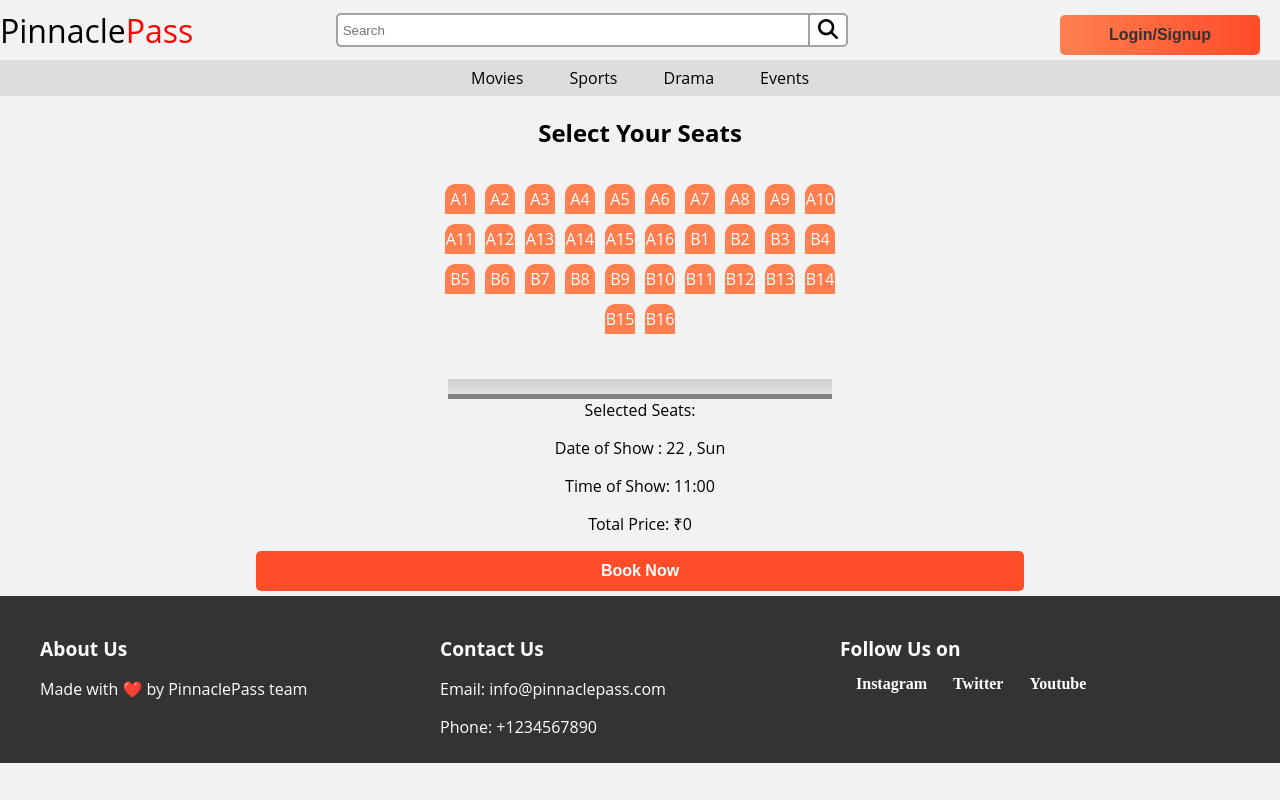
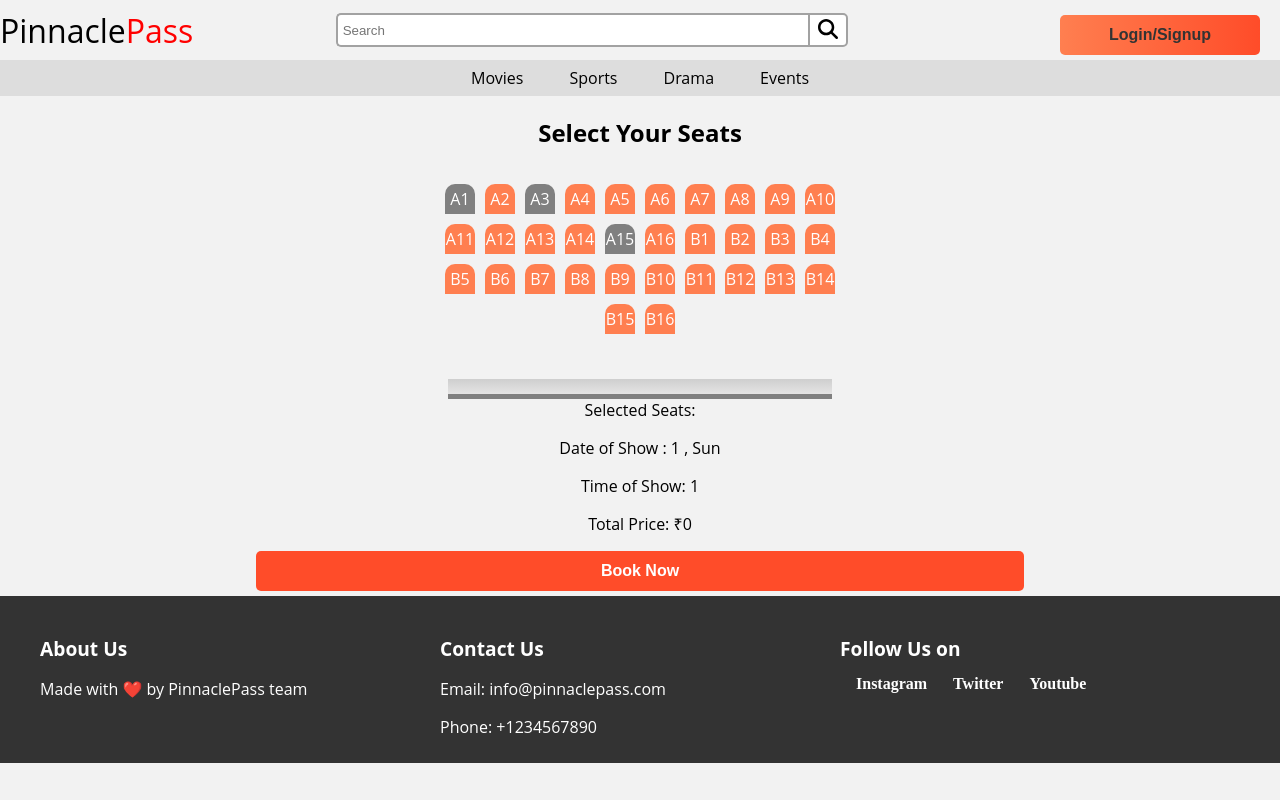
Before and after one commit to Ankur05103/PinnaclePass, a React (Create React App) app in the folder frontend/: page /seats/1/1/1 in a window 1280 px wide. Built offline with nearby package versions, Linux system fonts and the light colour scheme; a small style sheet from the web is missing.

Commit message:
Completed seat selection ui

```diff
--- a/frontend/src/App.js
+++ b/frontend/src/App.js
@@ -33,7 +33,7 @@ function App() {
               element = {<MovieDetails/>}
             />
             <Route
-              path="/seats/:id/:date/:time"
+              path="/seats/:id/:_selectedDate/:_selectedTime"
               element = {<Seating/>}
             />
           </Routes>
--- a/frontend/src/pages/MovieDetails.js
+++ b/frontend/src/pages/MovieDetails.js
@@ -1,16 +1,16 @@
-import {React,useState} from 'react';
-import '../styles/MovieDetails.css';
-import { useParams,Link } from 'react-router-dom';
-import moviesData from '../utils/MoviesList.js';
-import theatersData from '../utils/theatersData.js'
-import '../styles/Seating.css'
+import { React, useState } from "react";
+import "../styles/MovieDetails.css";
+import { useParams } from "react-router-dom";
+import moviesData from "../utils/MoviesList.js";
+import theatersData from "../utils/theatersData.js";
+import "../styles/Seating.css";
 
 const MovieDetails = () => {
   const date = new Date();
 
   const [selectedDay, setSelectedDay] = useState();
-  const [selectedTime, setSelectedTime] = useState();
-  const [selectedDate, setSelectedDate] = useState();
+  const [_selectedTime, setSelectedTime] = useState();
+  const [_selectedDate, setSelectedDate] = useState();
   const renderDates = () => {
     const days = ["Sun", "Mon", "Tue", "Wed", "Thu", "Fri", "Sat"];
     const dates = [];
@@ -47,18 +47,19 @@ const MovieDetails = () => {
     const times = ["11:00", "14:30", "18:00", "21:30"];
     return times.map((time, index) => (
       <div key={index}>
-
-        <Link to={`/seats/${id}/${selectedDate}/${selectedTime}`}>
+        {/* <Link to={`/seats/${id}/${_selectedDate}/${_selectedTime}`}> */}
+        <a href={`/seats/${id}/${_selectedDate}/${_selectedTime}`}>
           <button
             className="seat-button"
             // type="radio"
             // name="time"
             id={`t${index + 1}`}
-
             onClick={() => {
               setSelectedTime(time);
             }}
-        /></Link>
+          />
+        </a>
+        {/* </Link> */}
         <label htmlFor={`t${index + 1}`} className="time">
           {time}
         </label>
@@ -66,10 +67,9 @@ const MovieDetails = () => {
     ));
   };
 
-
   let { id } = useParams();
 
-  const movie = moviesData[id-1]
+  const movie = moviesData[id - 1];
 
   if (!movie) {
     return <div>Loading...</div>;
@@ -83,10 +83,19 @@ const MovieDetails = () => {
             <img src={movie.poster} alt={movie.name} />
           </div>
           <div className="movie-info">
-            <p><strong>Name:</strong> {movie.name}</p>
-            <p><strong>Category:</strong> {movie.category}</p>
-            <p><strong>Languages:</strong> {movie.language}</p>
-            <p><strong>About the movie: </strong>{movie.about}</p>
+            <p>
+              <strong>Name:</strong> {movie.name}
+            </p>
+            <p>
+              <strong>Category:</strong> {movie.category}
+            </p>
+            <p>
+              <strong>Languages:</strong> {movie.language}
+            </p>
+            <p>
+              <strong>About the movie: </strong>
+              {movie.about}
+            </p>
           </div>
         </div>
         <div className="theatres">
@@ -106,28 +115,24 @@ const MovieDetails = () => {
                   <li >timings</li>
                 </ul>
               </li>
-          </ul> */
-          }
+          </ul> */}
           <div className="timings">
             <div className="dates">{renderDates()}</div>
           </div>
           <ul>
             {theatersData.map((theater, index) => (
               <li key={index}>
-                <ul className='timing-list'>
+                <ul className="timing-list">
                   <h4>{theater.name}</h4>
                   <div>
                     <div className="timings">
                       <div className="times">{renderTimes()}</div>
                     </div>
                   </div>
-
                 </ul>
-
               </li>
             ))}
           </ul>
-
         </div>
       </div>
     </div>
--- a/frontend/src/pages/Seating.js
+++ b/frontend/src/pages/Seating.js
@@ -1,11 +1,13 @@
 import React, { useState } from "react";
 import "../styles/Seating.css";
 import { rows, rows2 } from "../utils/data";
-import { useParams } from 'react-router-dom';
+import { useParams } from "react-router-dom";
 
-const Seating = () => {
+const Seating = (props) => {
+  const { id, _selectedDate, _selectedTime } = useParams();
 
-  let { id,_date,time } = useParams();
+  console.log(id, _selectedDate, _selectedTime);
+
   const date = new Date();
   const [selectedSeats, setSelectedSeats] = useState([]);
   const [selectedDay, setSelectedDay] = useState("Sun");
@@ -18,7 +20,7 @@ const Seating = () => {
     const dates = [];
 
     for (let i = 0; i < 7; i++) {
-      const currentDate = new Date(); // Create a new date object for each iteration
+      const currentDate = new Date();
       currentDate.setDate(currentDate.getDate() + i);
 
       dates.push(
@@ -65,10 +67,12 @@ const Seating = () => {
   };
 
   const handleSeatClick = (seat) => {
-    if (selectedSeats.includes(seat)) {
-      setSelectedSeats(selectedSeats.filter((s) => s !== seat));
+    if (selectedSeats.includes(seat.seat)) {
+      setSelectedSeats(selectedSeats.filter((s) => s !== seat.seat));
+    } else if (seat.isReserved == true) {
+  alert('seat is reserved');
     } else {
-      setSelectedSeats([...selectedSeats, seat]);
+      setSelectedSeats([...selectedSeats, seat.seat]);
     }
   };
 
@@ -86,8 +90,8 @@ const Seating = () => {
               key={seat.id}
               className={`seat ${
                 selectedSeats.includes(seat.seat) ? "selected" : ""
-              }`}
-              onClick={() => handleSeatClick(seat.seat)}
+              } ${seat.isReserved ? "reserved" : ""}`}
+              onClick={() => handleSeatClick(seat)}
             >
               {seat.seat}
             </div>
@@ -98,7 +102,7 @@ const Seating = () => {
               className={`seat ${
                 selectedSeats.includes(seat.seat) ? "selected" : ""
               }`}
-              onClick={() => handleSeatClick(seat.seat)}
+              onClick={() => handleSeatClick(seat)}
             >
               {seat.seat}
             </div>
@@ -112,9 +116,9 @@ const Seating = () => {
       <div className="selected-seats">
         <p>Selected Seats: {selectedSeats.join(", ")}</p>
         <p>
-          Date of Show : {selectedDate} , {selectedDay}
+          Date of Show : {_selectedDate} , {selectedDay}
         </p>
-        <p>Time of Show: {selectedTime}</p>
+        <p>Time of Show: {_selectedTime}</p>
         <p>Total Price: ₹{calculateTotalPrice()}</p>
       </div>
       <button>Book Now</button>
--- a/frontend/src/styles/Seating.css
+++ b/frontend/src/styles/Seating.css
@@ -38,7 +38,9 @@
 .seat.selected {
   background-color: rgb(28, 185, 120);
 }
-
+.seat.reserved{
+  background-color: grey;
+}
 .selected-seats {
   margin-top: 20px;
 }
--- a/frontend/src/utils/data.js
+++ b/frontend/src/utils/data.js
@@ -390,9 +390,9 @@
 
 // export { rows, rows2 };
 const rows = [
-    { id: 1, seat: "A1", isSelected: false, isReserved: false },
+    { id: 1, seat: "A1", isSelected: false, isReserved: true }, //true
     { id: 2, seat: "A2", isSelected: false, isReserved: false },
-    { id: 3, seat: "A3", isSelected: false, isReserved: false },
+    { id: 3, seat: "A3", isSelected: false, isReserved: true }, //true
     { id: 4, seat: "A4", isSelected: false, isReserved: false },
     { id: 5, seat: "A5", isSelected: false, isReserved: false },
     { id: 6, seat: "A6", isSelected: false, isReserved: false },
@@ -404,7 +404,7 @@ const rows = [
     { id: 12, seat: "A12", isSelected: false, isReserved: false },
     { id: 13, seat: "A13", isSelected: false, isReserved: false },
     { id: 14, seat: "A14", isSelected: false, isReserved: false },
-    { id: 15, seat: "A15", isSelected: false, isReserved: false },
+    { id: 15, seat: "A15", isSelected: false, isReserved: true },
     { id: 16, seat: "A16", isSelected: false, isReserved: false },
   ];
 
```
Lines whose indentation alone changed are shown as unchanged.
